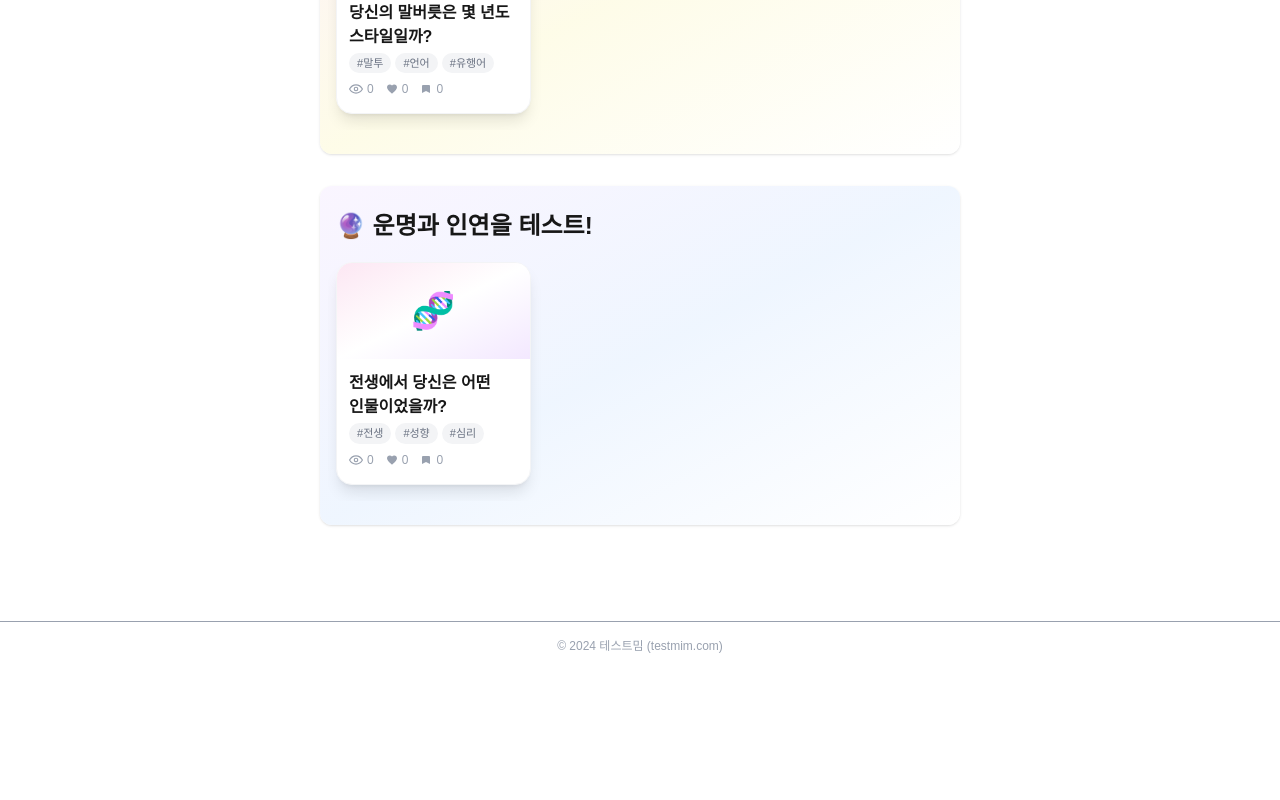
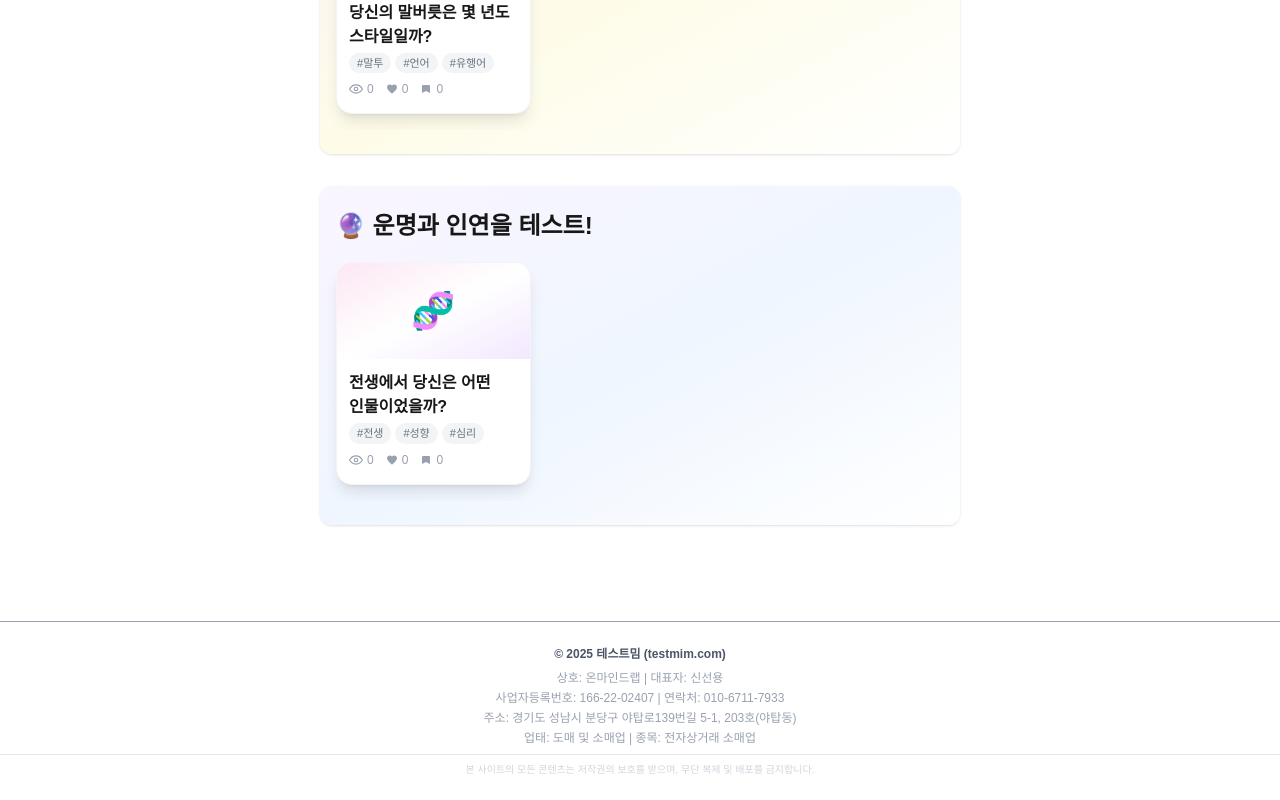
Before and after one commit to pobredward/testmim, a Next.js app: page / in a window 1280 px wide. Shown: the part 1928-2728 px from the top of the page. Before the commit the page ends 2598 px from the top, so only its background shows below. Built offline with nearby package versions, Linux system fonts and the light colour scheme; no server answers; the database is empty.

Commit message:
Add "Footer 사업자번호"

```diff
--- a/src/app/components/Footer.tsx
+++ b/src/app/components/Footer.tsx
@@ -1,7 +1,22 @@
 export default function Footer() {
   return (
-    <footer className="w-full border-t bg-white text-center text-xs text-gray-400 py-4 mt-8">
-      © 2024 테스트밈 (testmim.com)
+    <footer className="w-full border-t bg-white text-center text-xs text-gray-400 py-6 mt-8">
+      <div className="mb-2 font-semibold text-gray-600">© 2025 테스트밈 (testmim.com)</div>
+      <div className="flex flex-col items-center gap-1 text-[11px] sm:text-xs">
+        <div>
+          <span className="font-medium">상호</span>: 온마인드랩 | <span className="font-medium">대표자</span>: 신선용
+        </div>
+        <div>
+          <span className="font-medium">사업자등록번호</span>: 166-22-02407 | <span className="font-medium">연락처</span>: 010-6711-7933
+        </div>
+        <div>
+          <span className="font-medium">주소</span>: 경기도 성남시 분당구 야탑로139번길 5-1, 203호(야탑동)
+        </div>
+        <div>
+          <span className="font-medium">업태</span>: 도매 및 소매업 | <span className="font-medium">종목</span>: 전자상거래 소매업
+        </div>
+      </div>
+      <div className="mt-2 border-t border-gray-200 pt-2 text-[10px] text-gray-300">본 사이트의 모든 콘텐츠는 저작권의 보호를 받으며, 무단 복제 및 배포를 금지합니다.</div>
     </footer>
   );
 }
```
